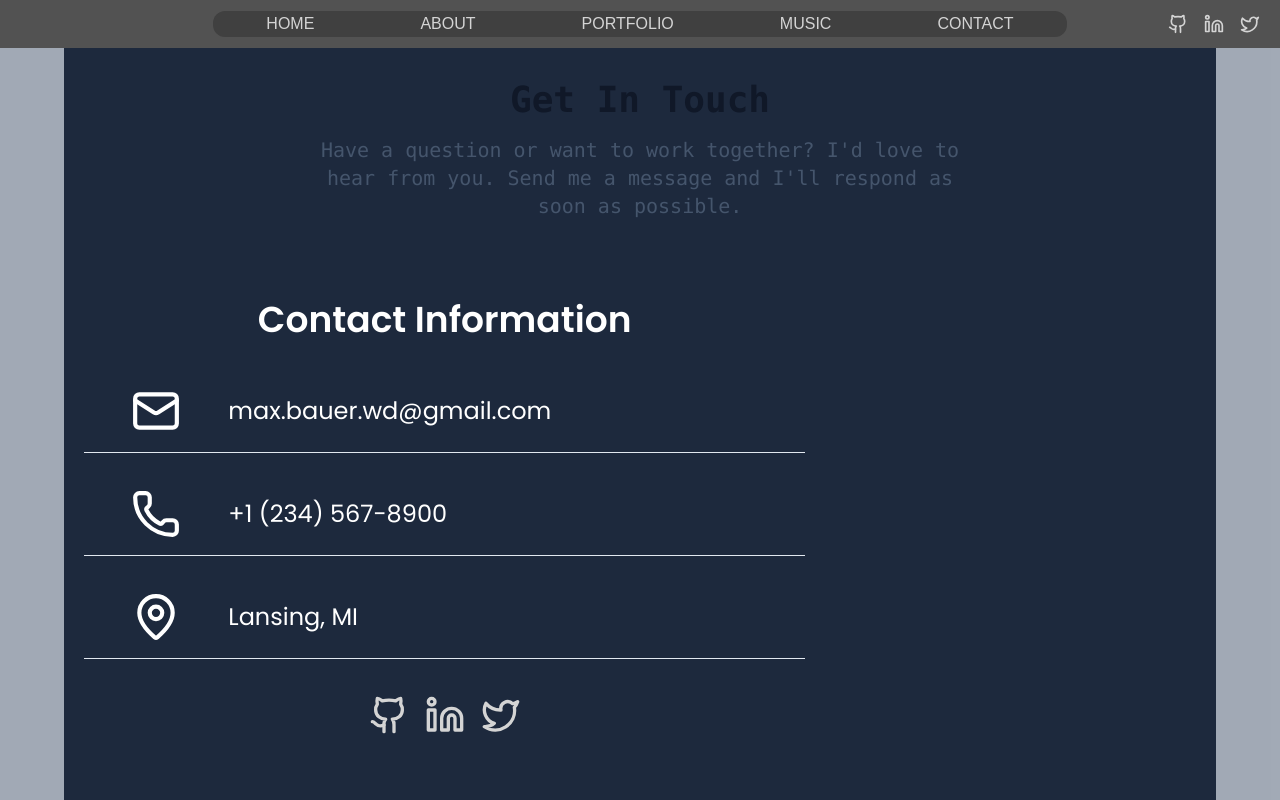
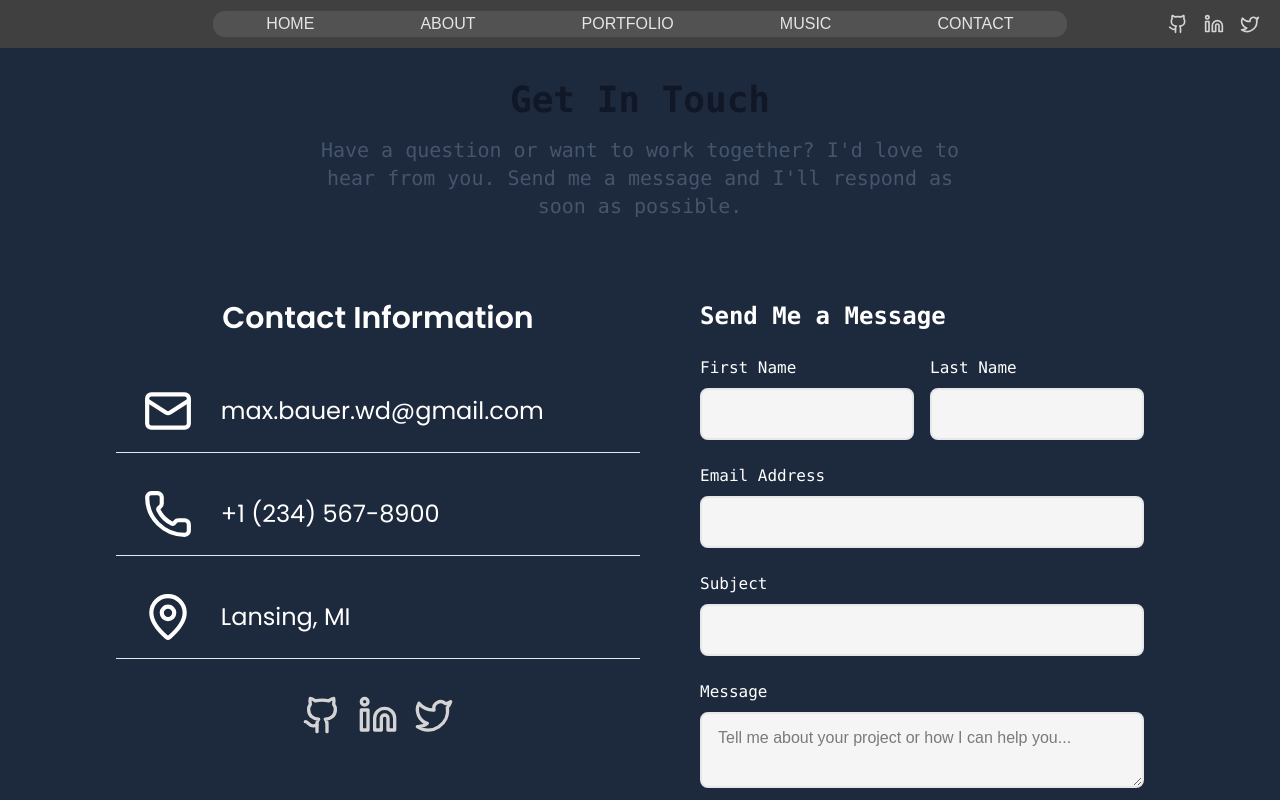
Before and after one commit to mbauerw/personal-website, a React (Vite) app: page /contact in a window 1280 px wide. Shown: the top 800 px of the page. Built offline with nearby package versions, Linux system fonts and the light colour scheme.

Commit message:
cleaned up contact, nailed paralax. changed bg and minor color changes. fixed resume margins

```diff
--- a/src/components/Header.jsx
+++ b/src/components/Header.jsx
@@ -6,7 +6,7 @@ import Dropdown from "./Dropdown";
 
 
 
-const Header = ({ heroRef, aboutRef, refs, headerStyle = "bg-neutral-600" }) => {
+const Header = ({ heroRef, aboutRef, refs, headerStyle = "bg-neutral-700" }) => {
 
   const [showElement, setShowElement] = useState(true);
   const [pastScroll, setPastScroll] = useState(false);
--- a/src/components/Logos.jsx
+++ b/src/components/Logos.jsx
@@ -7,13 +7,13 @@ const Logos = ({position, showElement, iconSize}) => {
   return (
     <div className={`flex space-x-4 absolute transition-all duration-800 ${position} ${showElement ? 'opacity-100' : 'opacity-0'}`}>
         <a href="https://github.com/mbauerw" className="text-gray-400 hover:text-gray-600 transition-colors">
-          <Github className={`w-5 h-5 ${iconSize} text-neutral-300`} />
+          <Github className={`w-5 h-5  text-neutral-300 ${iconSize}`} />
         </a>
         <a href="https://www.linkedin.com/in/mw-bauer/" className="text-gray-400 hover:text-gray-600 transition-colors">
-          <Linkedin className={`w-5 h-5 ${iconSize} text-neutral-300`} />
+          <Linkedin className={`w-5 h-5 text-neutral-300 ${iconSize}`} />
         </a>
         <a href="#" className="text-gray-400 hover:text-gray-600 transition-colors">
-          <Twitter className={`w-5 h-5 ${iconSize} text-neutral-300`} />
+          <Twitter className={`w-5 h-5 text-neutral-300 ${iconSize}`} />
         </a>
       </div>
   )
--- a/src/components/NavBar.jsx
+++ b/src/components/NavBar.jsx
@@ -4,9 +4,9 @@ import { SECTIONS } from '../constants/sections';
 
 
 
-function NavBar({showElement, heroRef, refs, navStyle = "bg-neutral-700 rounded-xl " }) {
+function NavBar({showElement, heroRef, refs, navStyle = "bg-neutral-600 rounded-xl " }) {
 
-    const linkStyle = "text-neutral-300 hover:bg-neutral-800 hover:rounded-md hover:-translate-y-[2px] hover:shadow-sm hover:shadow-neutral-900 transition-all duration-800 b5 md:flex hidden"
+    const linkStyle = "text-neutral-200 hover:bg-neutral-800 hover:rounded-md hover:-translate-y-[2px] hover:shadow-sm hover:shadow-neutral-900 transition-all duration-800 b5 md:flex hidden"
 
 
     const scrollToSection = (ref) => {
--- a/src/components/Resume.jsx
+++ b/src/components/Resume.jsx
@@ -18,10 +18,10 @@ const Resume = ({onClick}) => {
         onClick={handleClick}
         style={{
           position: 'absolute',
-          top: 0,
+          top: 40,
           left: 0,
           width: '95%',
-          height: '95%',
+          height: '90%',
           backgroundColor: 'transparent',
           cursor: 'pointer'
         }}
--- a/src/components/contact/ContactInfo.jsx
+++ b/src/components/contact/ContactInfo.jsx
@@ -7,7 +7,7 @@ const ContactInfo = forwardRef(({ height = "h-full", width = "w-full", fontStyle
   return(
   <div className={`bg-none ${height} ${width} grid grid-rows-[70px_1fr_1fr_1fr] grid-cols-[repeat(auto-fit,minmax(400px,1fr))] gap-5`}>
     <div className="h-full flex justify-center items-start w-full">
-      <h3 className={`text-4xl g4 font-semibold text-gray-900 mb-6 col-span-full row-span-1 p-5 ${fontStyle}`}>
+      <h3 className={`text-3xl g4 font-semibold text-gray-900 mb-6 col-span-full row-span-1 p-5 ${fontStyle}`}>
         Contact Information
       </h3>
     </div>
@@ -49,7 +49,7 @@ const ContactInfo = forwardRef(({ height = "h-full", width = "w-full", fontStyle
       </div>
     </div>
     <div className="col-span-full h-full flex items-center justify-center py-4 border-b border-slate-200 last:border-b-0">
-      <Logos position={"relative h-full"} showElement={true} iconSize={"w-10 h-10"}/>
+      <Logos position={"relative h-full"} showElement={true} iconSize={"w-10 h-10 hover:text-neutral-600 transition-[color] duration-400"}/>
     </div>
 
 
--- a/src/components/contact/GetMessage.jsx
+++ b/src/components/contact/GetMessage.jsx
@@ -57,14 +57,14 @@ const GetMessage = ({fontStyle="text-black", bgStyle="bg-none"}) => {
   const inputStyle = "w-full px-4 py-3 bg-neutral-100 border-2 border-gray-200 rounded-lg text-base focus:outline-none focus:border-gray-500 focus:ring-3 focus:ring-gray-100 transition-all duration-200"
 
   return(
-     <div className={`p-10 rounded-2xl bg-none ${bgStyle}`}>
+     <div className={`p-5 rounded-2xl bg-none ${bgStyle} `}>
       <h3 className={`text-2xl font-semibold mb-6 text-black ${fontStyle}`}>
         Send Me a Message
       </h3>
 
       <form onSubmit={handleSubmit}>
         {/* First Name & Last Name Row */}
-        <div className="grid grid-cols-1 md:grid-cols-2 gap-4 mb-6">
+        <div id="names" className="grid grid-cols-1 md:grid-cols-2 gap-4 mb-6">
           <div>
             <label htmlFor="firstName" className={`block mb-2 font-medium text-gray-700 ${fontStyle}`}>
               First Name
--- a/src/pages/Contact.jsx
+++ b/src/pages/Contact.jsx
@@ -2,17 +2,26 @@ import { useState } from 'react';
 import ContactInfo from '../components/contact/ContactInfo';
 import { GiAntibody, GiAnts } from "react-icons/gi";
 import GetMessage from '../components/contact/GetMessage';
+import { FaGripLinesVertical } from "react-icons/fa";
+import { FaGripVertical } from "react-icons/fa";
+import { FaMicrochip } from "react-icons/fa";
+import { FaReact } from "react-icons/fa";
+import { VscGitCommit } from "react-icons/vsc";
+
+
+
 
 function ContactSection() {
 
   const fontStyle = 'p3 text-white dark:text-gray-300'
+  const iconStyle = 'p3 text-white dark:text-gray-200'
   const bgStyle = ""
 
 
   return (
-    <div className='h-full bg-slate-600/50 '>
+    <div className='h-full bg-slate-800 '>
 
-    <section className="h-full max-w-6xl mx-auto px-5 py-20 dark:bg-slate-800 bg-slate-800">
+      <section className="h-full max-w-[85%] mx-auto px-5 py-20 dark:bg-slate-800 bg-slate-800">
         {/* Section Header */}
         <div className="text-center mb-15">
           <h2 className="text-4xl font-bold dark:text-slate-200 text-gray-900 mb-4 p3">
@@ -25,30 +34,35 @@ function ContactSection() {
         </div>
 
         {/* Contact Container */}
-      <div className="grid grid-cols-1 lg:grid-cols-3 gap-15 items-start grid-rows-auto">
+        <div className={`grid grid-cols-1 grid-rows-2 xl:grid-rows-1 xl:grid-cols-2`}>
+
+
+          <div className="grid grid-cols-1 lg:grid-cols-3 xl:grid-cols-2 xl:gap-2 gap-15 items-start grid-rows-auto col-span-1 row-span-1">
 
             <div className='bg-none col-span-2 row-span-1'>
               <ContactInfo fontStyle={fontStyle}></ContactInfo>
 
             </div>
 
-        <div className='bg-none col-span-1 h-full row-span-1 flex flex-col justify-center items-center'>
-          {/* <GiAntibody size="100%" className={fontStyle}/> */}
+            {/* <div className='bg-none col-span-1 h-full row-span-1 flex flex-col justify-center items-center'>
+           <VscGitCommit size="60%" className={iconStyle}/>
+          <FaGripLinesVertical size="40%" className={iconStyle}/>
+
+        </div> */}
 
           </div>
+          <div className="grid grid-cols-1 lg:grid-cols-3 xl:grid-cols-2 xl:gap-2 gap-15 items-start col-span-1 row-span-1">
+
+            {/* <div className='bg-none col-span-1 h-full row-span-1 flex flex-col justify-center items-center'>
+
+
+        </div> */}
+
+            {/* getMessage container */}
+            <div className="bg-none xl:pl-10 pl-0 md:col-start-2 col-start-1 xl:col-start-auto md:col-span-2 col-span-1 rounded-2xl">
+              <GetMessage bgStyle='bg-none' fontStyle={fontStyle}></GetMessage>
 
             </div>
-      <div className="grid grid-cols-1 lg:grid-cols-3 gap-15 items-start">
-
-        <div className='bg-none col-span-1 h-full row-span-1 flex flex-col justify-center items-center'>
-          {/* <GiAnts size="100%" className={fontStyle}/> */}
-
-        </div>
-
-        {/* getMessage container */}
-        <div className="bg-none p-10 col-span-2 rounded-2xl">
-          <GetMessage bgStyle='bg-none' fontStyle={fontStyle}></GetMessage>
-
           </div>
         </div>
       </section>
--- a/src/pages/Hero.jsx
+++ b/src/pages/Hero.jsx
@@ -11,6 +11,10 @@ const Hero = forwardRef(({ height = 900, minHeight = 900, className = "" }, ref)
 
   const mouseEnter = () => setHovered(true);
   const mouseLeave = () => setHovered(false);
+
+  const boxStyle = `group w-1/2 xs:min-w-100 min-w-[72%] z-1 p3 xs:!text-4xl text-3xl bg-neutral-100 shadow-lg shadow-black antialiased border-gray-300 border-4 border-b-gray-400 p-10 rounded-xl
+  hover:z-11 hover:w-full hover:!text-5xl hover:overflow-visible hover:w-full hover:-ml-2  hover:whitespace-normal hover:min-h-60
+  sm:hover:h-100 md:hover:h-80 lg:hover:h-70 hover:h-140 hover:p-4 lg:-ml-16 lg:mr-4 lg:-mt-8 -ml-2 mr-2 truncate transision-all duration-1000 transform hover:-translate-y-14`
 
   return (
     <div
@@ -33,9 +37,7 @@ const Hero = forwardRef(({ height = 900, minHeight = 900, className = "" }, ref)
           lg:-ml-32 lg:mr-0 -ml-4 mr-4 truncate transition-all duration-1000 transform hover:-translate-y-6  '>
           Hello, I'm  <a className="group-hover:text-blue-800 group-hover:font-semibold group-hover:text-7xl transition-all duration-400"> Max </a>
           </p>
-        <p className='group w-1/2 xs:min-w-100 min-w-[72%] z-1 p3 xs:text-4xl text-3xl bg-neutral-100 shadow-lg shadow-black antialiased border-gray-300 border-4 border-b-gray-400 p-10 rounded-xl
-          hover:z-11 hover:w-full hover:!text-5xl hover:overflow-visible hover:w-full hover:-ml-2  hover:whitespace-normal hover:min-h-60 sm:hover:h-100 md:hover:h-80 lg:hover:h-60 hover:h-140 hover:p-4
-          lg:-ml-16 lg:mr-4 lg:-mt-8 -ml-2 mr-2 truncate transision-all duration-1000 transform hover:-translate-y-14  '>
+        <p className={`${boxStyle}`}>
           Passions: <a className="group-hover:underline group-hover:text-red-600">Music</a>, learning, <Link to="/portfolio" className="group-hover:underline group-hover:decoration-wavy group-hover:text-emerald-500 transision-all duration-500">web development</Link>, reading,
           guitar (electric == classical), piano, tennis, greek yogurt
           </p>
--- a/src/pages/Home.jsx
+++ b/src/pages/Home.jsx
@@ -123,7 +123,7 @@ const Home = ({ children }) => {
 
       <Blank
         height={"90vh"}
-        offset={0}
+        offset={-50}
         label={"second"}
         background={backgrounds[1]}
         imgheight="90%"
--- a/src/pages/Portfolio.jsx
+++ b/src/pages/Portfolio.jsx
@@ -25,7 +25,7 @@ function Portfolio() {
   const gdplink = (<Link to="/gdp" className="bg-white bg-opacity-90 text-slate-700 px-5 py-2.5 rounded-full font-medium no-underline hover:bg-white transition-colors duration-300">View Project</Link>);
 
   return (
-    <div className="bg-gray-800/40 w-full h-[140vh]">
+    <div className="bg-gray-800/40 w-full min-h-[140vh] h-full px-5">
       <section class="max-w-6xl mx-auto mt-26">
         <div class="text-center mb-12">
           <h2 class="text-5xl p3 md:text-5xl text-stone-100 mb-2 font-bold">My Stuff</h2>
```
Also changed, not shown: src/pages/About.jsx (+5 -4 lines). Lines whose indentation alone changed are shown as unchanged.
